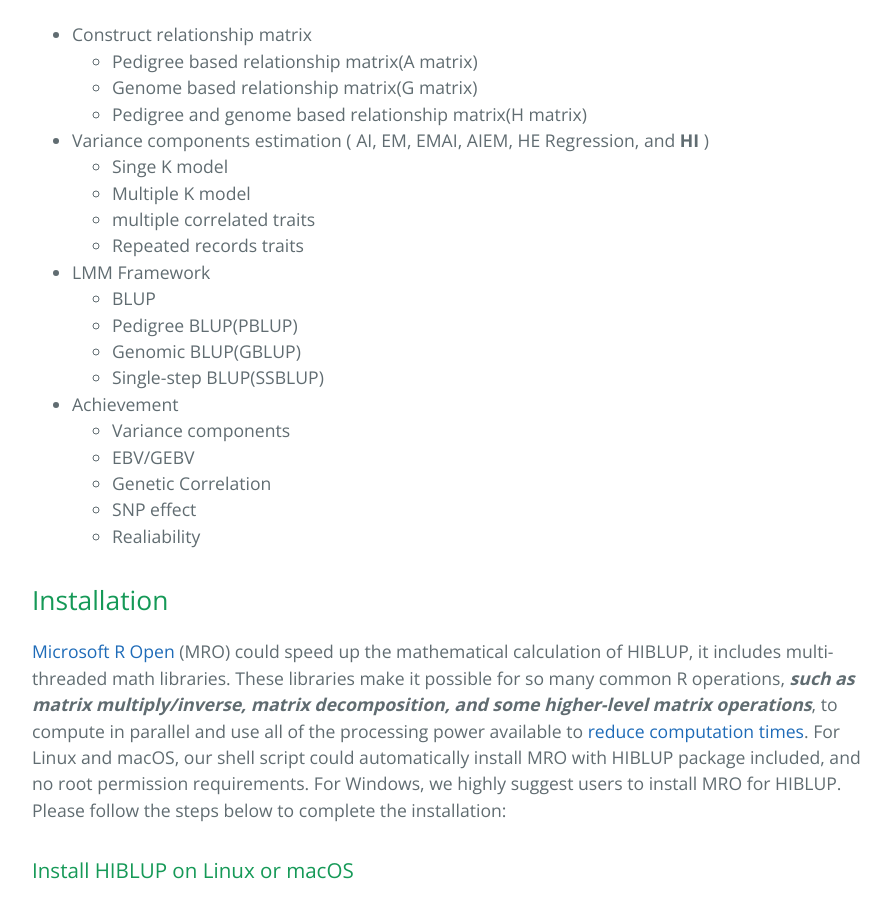
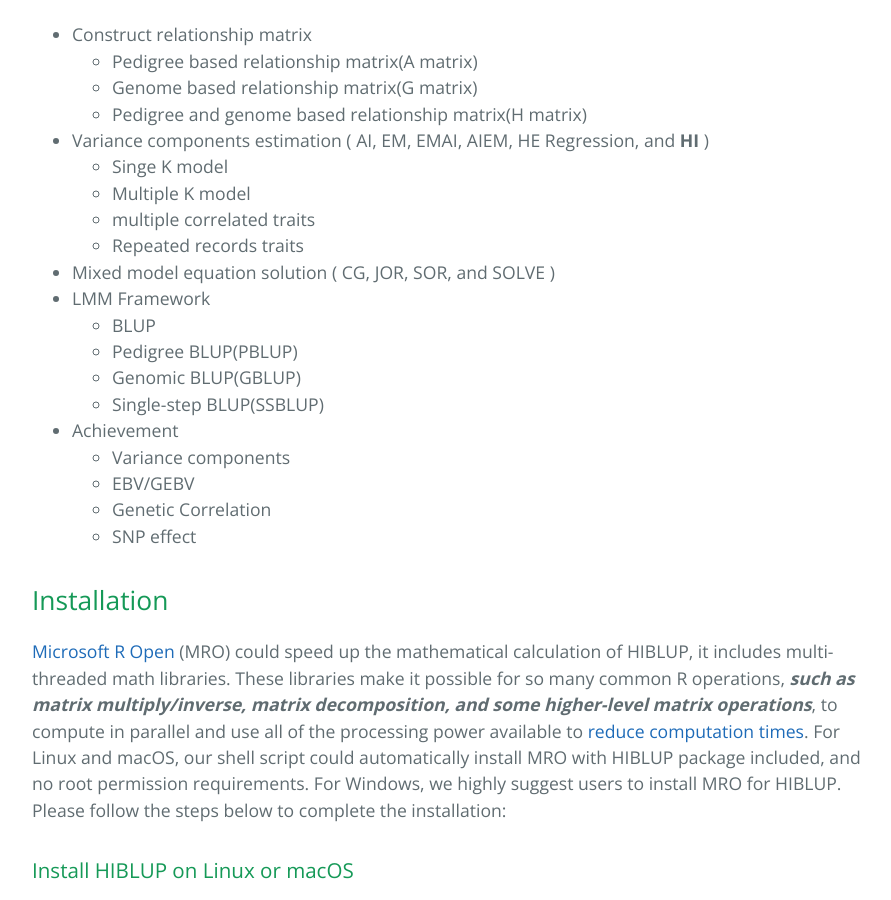
Before and after one commit to hiblup/hiblup.github.io, a Jekyll site: the page built from index.md, in a window 1280 px wide and 900 px high, scrolled down 850 px. Shown: the whole window, without its empty margins (192-1083 px from the left). Built offline with Jekyll 4.4.1, drawn with Linux system fonts in a browser that asks for light colours; our own code applies the rules of GitHub Pages for plain Markdown files.

Commit message:
Update index.md

```diff
--- a/index.md
+++ b/index.md
@@ -22,6 +22,7 @@ HIBLUP (He-aI BLUP) is an user-friendly R package that provides estimated geneti
   - Multiple K model
   - multiple correlated traits
   - Repeated records traits
+- Mixed model equation solution ( CG, JOR, SOR, and SOLVE )
 - LMM Framework
   - BLUP
   - Pedigree BLUP(PBLUP)
@@ -32,7 +33,6 @@ HIBLUP (He-aI BLUP) is an user-friendly R package that provides estimated geneti
   - EBV/GEBV
   - Genetic Correlation
   - SNP effect
-  - Realiability
 
 ## Installation
 
```
